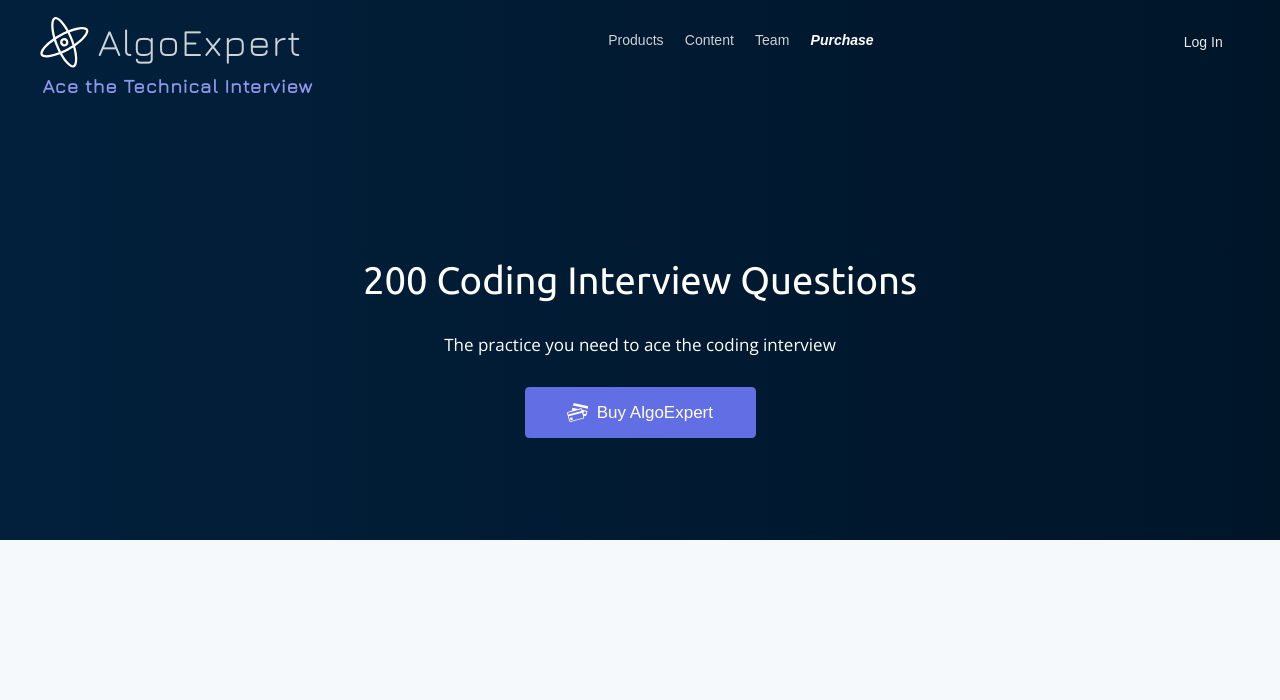
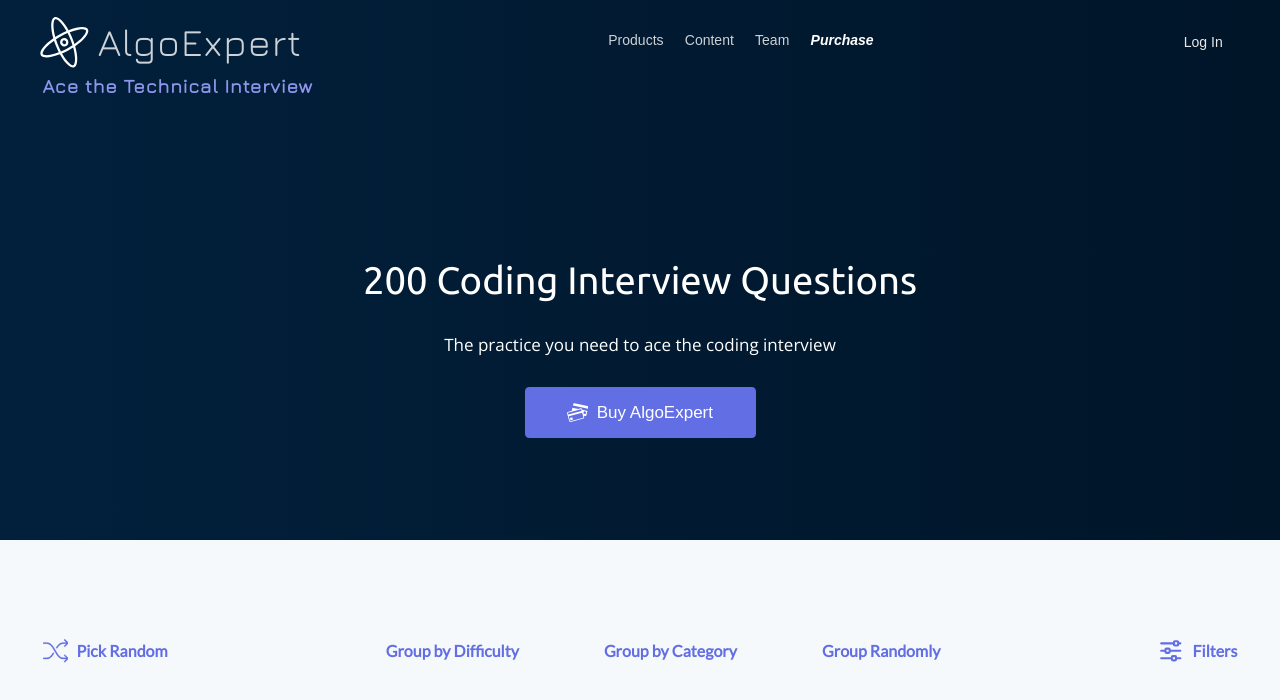
Before and after one commit to ntyankah/algoexpert-frontend, a Next.js app: page /questions in a window 1280 px wide. Shown: the top 700 px of the page. Built offline with nearby package versions, Linux system fonts and the light colour scheme.

Commit message:
add group by buttons to progress section

```diff
--- a/app/questions/page.tsx
+++ b/app/questions/page.tsx
@@ -14,6 +14,7 @@
         </div>
       </div>
       {/* <Progress /> */}
+      <Filter />
     </div>
   )
 }
--- /dev/null
+++ b/app/questions/sections/Filter.tsx
@@ -0,0 +1,46 @@
+'use client'
+import React, {useState} from 'react'
+import { twMerge } from 'tailwind-merge'
+
+export default function Filter() {
+    const [isExpanded, setIsExpanded] = useState(false);
+  return (
+    <div className='my-20'>
+        <div className="container mx-auto">
+            <div className='flex justify-between items-center mb-5'>
+                <div>
+                    <Button className='flex gap-2 items-center'>
+                    <svg xmlns="http://www.w3.org/2000/svg" fill="currentColor" viewBox="0 0 490.1 490.1" className="size-6"><g stroke="currentColor" strokeWidth="5"><path d="m194.5 324.35 15-24.2c3.6-5.8 1.8-13.3-4-16.9-5.7-3.6-13.3-1.8-16.9 4l-15 24.2c-27.2 43.9-66 69.1-106.6 69.1H12.2c-6.8 0-12.2 5.5-12.2 12.3s5.5 12.3 12.2 12.3h54.9c49.3-.2 95.7-29.6 127.4-80.8zM486.4 88.75 427 29.25c-4.8-4.8-12.5-4.8-17.3 0s-4.8 12.5 0 17.3l38.6 38.6h-56.900000000000006c-49.2 0-95.7 29.4-127.4 80.6l-9.2 14.9c-3.6 5.8-1.8 13.3 4 16.9 2 1.2 4.2 1.8 6.4 1.8 4.1 0 8.1-2.1 10.4-5.8l9.2-14.9c27.2-43.9 66-69 106.6-69h56.800000000000004l-38.6 38.6c-4.8 4.8-4.8 12.5 0 17.3 2.4 2.4 5.5 3.6 8.7 3.6s6.3-1.2 8.7-3.6l59.5-59.5c4.7-4.8 4.7-12.6-.1-17.3zm-26.1 8.8v-.4l.2.2z"></path><path d="M409.6 460.85c2.4 2.4 5.5 3.6 8.7 3.6s6.3-1.2 8.7-3.6l59.5-59.5c4.8-4.8 4.8-12.5 0-17.3l-59.5-59.4c-4.8-4.8-12.5-4.8-17.3 0s-4.8 12.5 0 17.3l38.6 38.6h-55.1c-40.5 0-79.4-25.2-106.6-69.1l-90.2-145.7c-31.7-51.3-78.2-80.6-127.4-80.6H12.2c-6.8 0-12.2 5.5-12.2 12.3s5.5 12.3 12.2 12.3h56.7c40.5 0 79.4 25.2 106.6 69l90.2 145.7c31.7 51.3 78.2 80.7 127.4 80.7h55.1l-38.6 38.6c-4.7 4.6-4.7 12.3 0 17.1zm50.7-68.3.2.2-.2.2v-.4z"></path></g></svg>
+                    <span>Pick Random</span>
+                    </Button>
+                </div>
+                <div className='flex justify-center'>
+                    <Button>Group by Difficulty</Button>
+                    <Button>Group by Category</Button>
+                    <Button>Group Randomly</Button>
+                </div>
+                <div>
+                    <Button className='flex gap-2 items-center focus:grp-filter-h-5' onClick={() => setIsExpanded(!isExpanded)}>
+                    <svg xmlns="http://www.w3.org/2000/svg" fill="currentColor" viewBox="0 0 24 24" className="size-6"><path d="M3 6h11a2 2 0 0 0 2 2h2a2 2 0 0 0 2-2h1a1 1 0 0 0 0-2h-1a2 2 0 0 0-2-2h-2a2 2 0 0 0-2 2H3a1 1 0 0 0 0 2m13-2h2v2h-2zm5 7h-9a2 2 0 0 0-2-2H8a2 2 0 0 0-2 2H3a1 1 0 0 0 0 2h3a2 2 0 0 0 2 2h2a2 2 0 0 0 2-2h9a1 1 0 0 0 0-2M8 13v-2h2v2zm13 5h-3a2 2 0 0 0-2-2h-2a2 2 0 0 0-2 2H3a1 1 0 0 0 0 2h9a2 2 0 0 0 2 2h2a2 2 0 0 0 2-2h3a1 1 0 0 0 0-2m-7 2v-2h2v2z"></path></svg>
+                        <span>Filters</span>
+                    </Button>
+                </div>
+            </div>
+            <div className={`flex justify-between mt-5 transition-all duration-500 overflow-hidden id-filters ${isExpanded? 'h-5': 'h-0'}`}>
+                <div className='bg-white'>Difficulty</div>
+                <div className='bg-white'>Favorite</div>
+                <div className='bg-white'>Strike Through</div>
+                <div className='bg-white'>Instructors</div>
+            </div>
+        </div>
+    </div>
+  )
+}
+
+const Button: React.FC<React.ComponentPropsWithoutRef<'button'>> = ({children, className, ...props}) => {
+    return (
+        <button {...props} className={twMerge('cursor-pointer text-[#626ee3] px-10 py-3 font-lato font-semibold text-[16px] hover:text-gray-600 focus:text-gray-600 transition duration-300 focus:bg-white rounded focus:shadow-md', className)}>
+            {children}
+        </button>
+    )
+}
```
